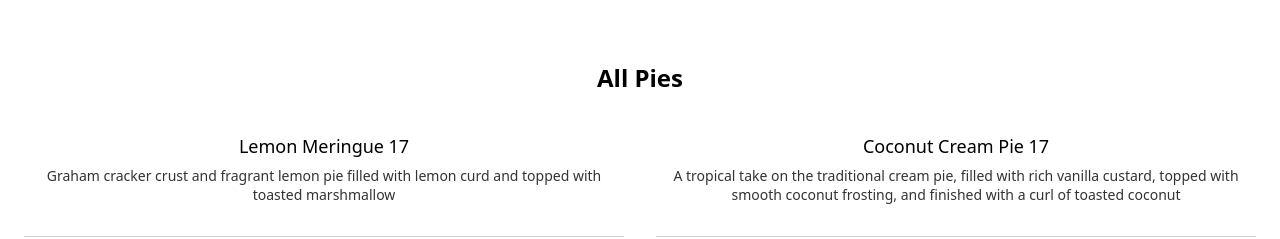
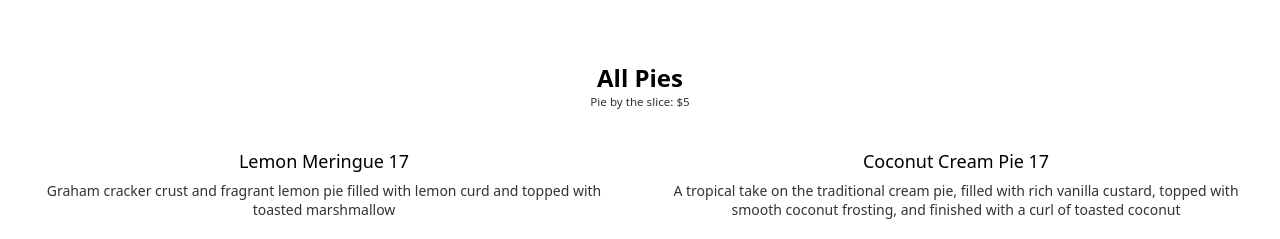
Before and after one commit to Nik-Reyes/Resturaunt, a website built with webpack: page src/index.html in a window 1280 px wide. Shown: the part 713-952 px from the top of the page. Built offline with nearby package versions, Linux system fonts and the light colour scheme.

Commit message:
code: add subtitle for slice price

```diff
--- a/src/components/Menu/menu.css
+++ b/src/components/Menu/menu.css
@@ -3,7 +3,8 @@
   gap: 2.5rem;
 }
 
-.title-text {
+.title-text,
+.subtitle {
   text-align: center;
 }
 
@@ -31,11 +32,16 @@
   font-weight: 500;
 }
 
-.item-text {
+.item-text,
+.subtitle {
   text-align: center;
-  font-weight: 300;
+  font-weight: 200;
   color: hsl(0, 0%, 20%);
   font-size: 0.875rem;
+}
+
+.subtitle {
+  font-size: 0.725rem;
 }
 
 @media only screen and (min-width: 46.875rem) {
--- a/src/components/Menu/menu.js
+++ b/src/components/Menu/menu.js
@@ -7,6 +7,11 @@ export function menu() {
   const menuItemWrapper = utils.generateElement("div", "menu-items-wrapper");
   const menuTitle = utils.generateElement("div", "menu-title");
   const titleText = utils.generateElement("h2", "title-text", "All Pies");
+  const subtitle = utils.generateElement(
+    "p",
+    "subtitle",
+    "Pie by the slice: $5"
+  );
   const menuList = [];
   const menuItems = {
     lemonMeringue: createMenuItem(
@@ -75,7 +80,7 @@ export function menu() {
     menuList.push(value);
   }
 
-  menuTitle.appendChild(titleText);
+  menuTitle.append(titleText, subtitle);
   menuItemWrapper.append(...menuList);
   menuWrapper.append(menuTitle, menuItemWrapper);
   return menuWrapper;
```
